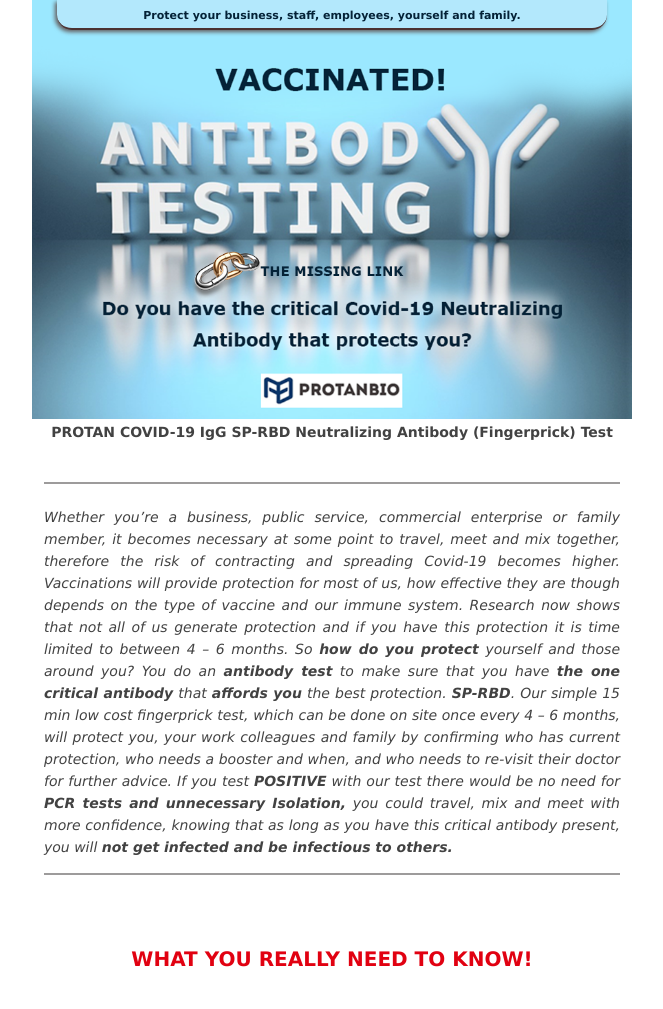
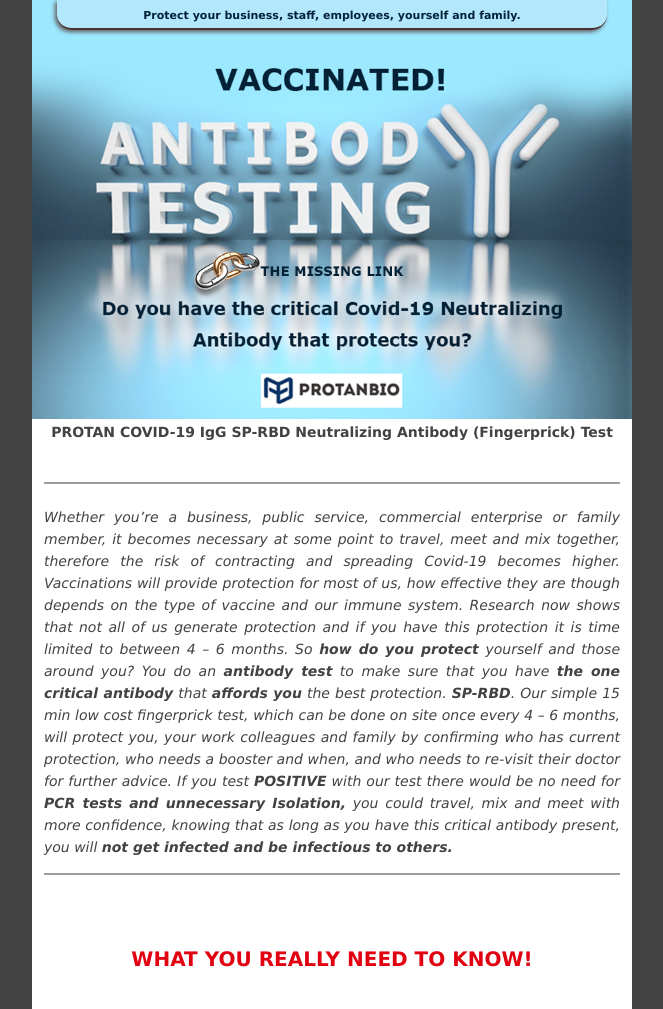
Before and after one commit to asmaaEbeed/KeepYouSafe, a plain HTML site: page index.html in a window 1280 px wide. Shown: the top 1009 px of the page, without its empty margins (308-971 px from the left). Drawn offline with Linux system fonts and the light colour scheme.

Commit message:
edit main bg color

```diff
--- a/index.html
+++ b/index.html
@@ -166,7 +166,7 @@
 
 <body style="margin: 0; padding: 0; text-align: center;">
 
-    <table style="border: 0; text-align: center; width: 100%;" cellpadding="0" cellspacing="0" width="100%">
+    <table style="border: 0; text-align: center; width: 100%; background-color: #434343;" cellpadding="0" cellspacing="0" width="100%">
         <tr>
             <td style="padding: 0 0 3px 0; text-align: center;">
                 <table cellpadding="0" cellspacing="0" class="table-size-media"
```
